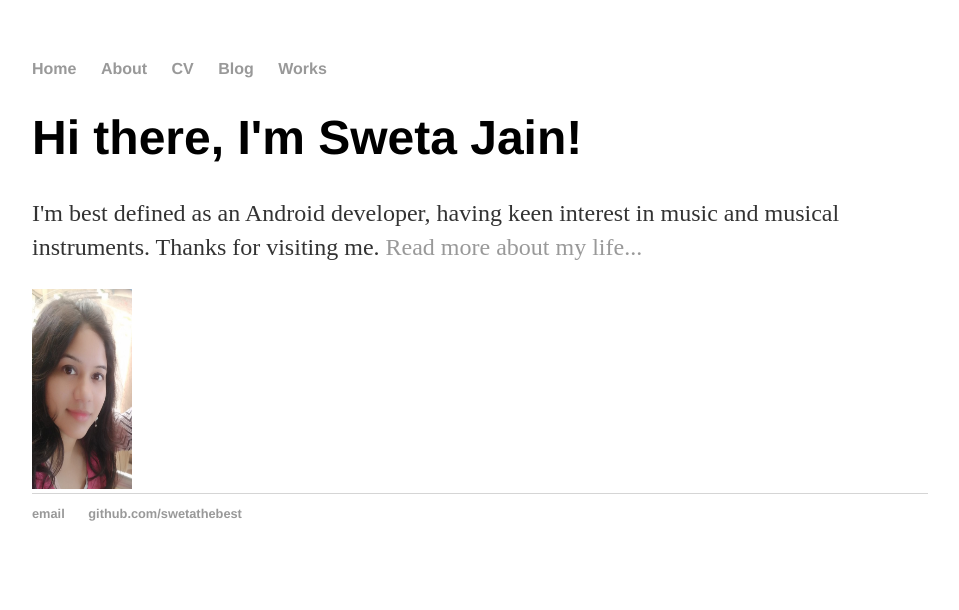
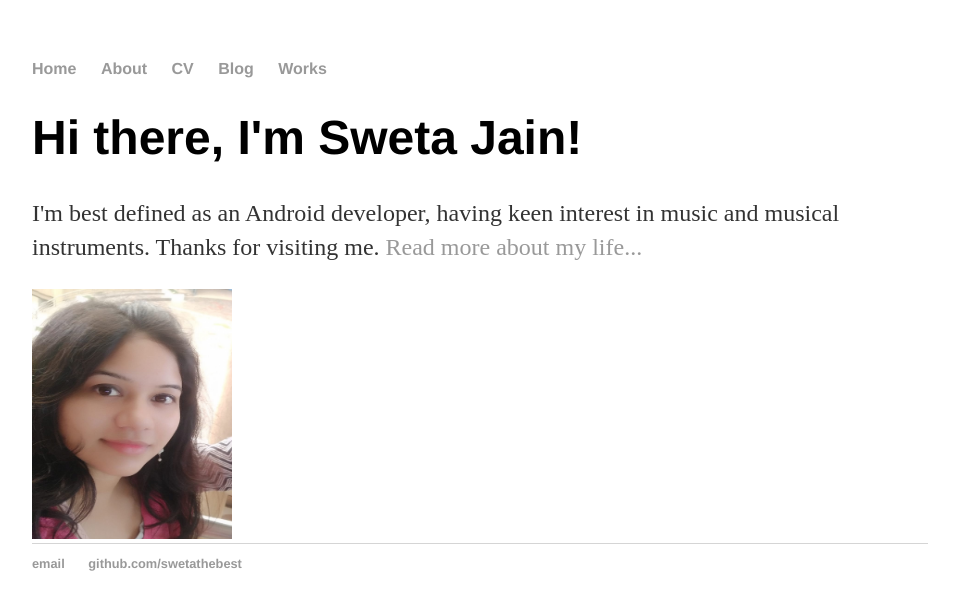
Before and after one commit to SwetaTheBest/swetathebest.github.io, a Jekyll site: the page built from index.html, in a window 1280 px wide. Shown: the top 610 px of the page, without its empty margins (160-1119 px from the left). Built offline with Jekyll 4.4.1, drawn with Linux system fonts in a browser that asks for light colours.

Commit message:
Update default.html

```diff
--- a/_layouts/default.html
+++ b/_layouts/default.html
@@ -18,7 +18,7 @@
 			<div class="container">
 
 			{{ content }}
-			<image src = "https://swetathebest.github.io/images/swetaSmall.jpg" width="100" height="200">
+			<image src = "https://swetathebest.github.io/images/swetaSmall.jpg" width="200" height="250">
 
 			</div><!-- /.container -->
 			<footer>
```
